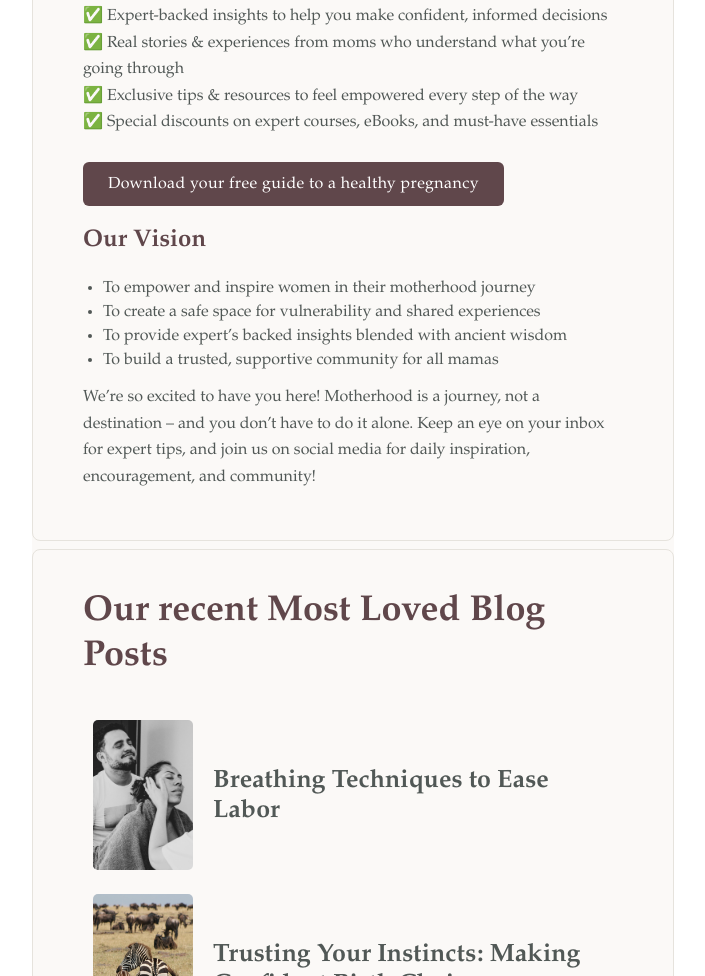
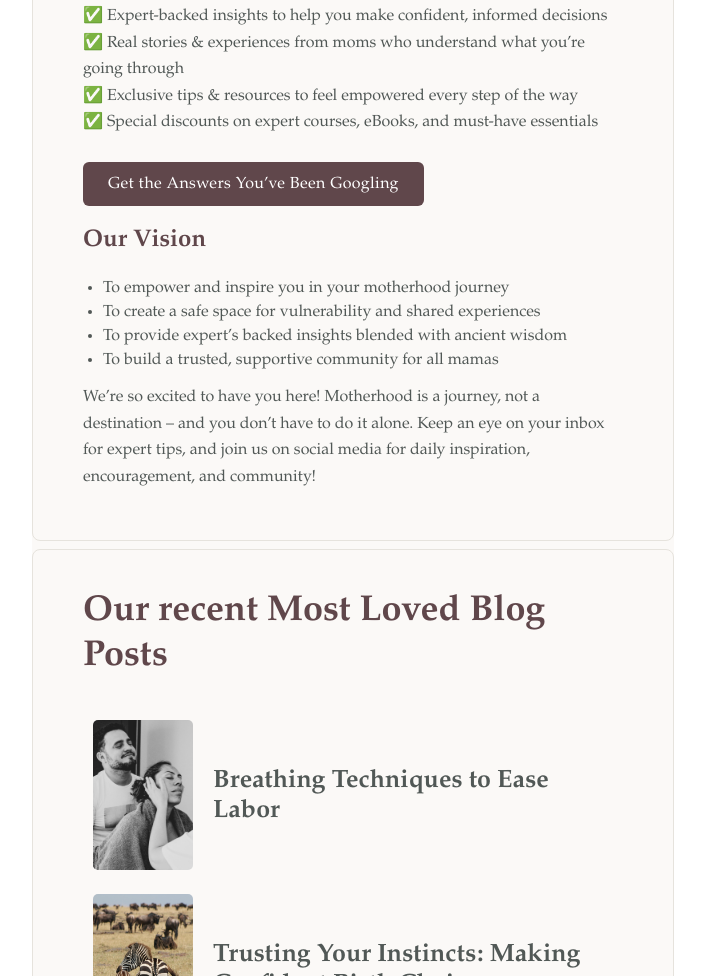
Before and after one commit to joytun-tonny/wc_newsletter, a plain HTML site: page index.html in a window 1280 px wide. Shown: the part 1083-2059 px from the top of the page, without its empty margins (287-992 px from the left). Drawn offline with Linux system fonts and the light colour scheme; a web font is replaced by a local one.

Commit message:
Update index.html

```diff
--- a/index.html
+++ b/index.html
@@ -523,7 +523,7 @@
                                                                     <a href="https://nestandbabyofficial.com/ebooks/" target="_blank"
                                                                         style="display: block; padding: 14px 25px; font-family: 'Libre Baskerville', 'Book Antiqua', Palatino, serif; color: #ffffff; font-size: 16px; letter-spacing: 0.025em; text-decoration: none; border-radius: 6px; line-height: 16px; mso-line-height-rule: at-least; word-break: break-word; min-width: 70px; font-weight: normal; font-style: normal;"
                                                                         data-link-id="136471458547238654">
-                                                                        <div>Download your free guide to a healthy pregnancy</div>
+                                                                        <div>Get the Answers You’ve Been Googling</div>
                                                                     </a>
                                                                 </th>
                                                             </tr>
@@ -542,7 +542,7 @@
                                                         <p
                                                             style="font-family: 'Palatino Linotype', 'Book Antiqua', Palatino, serif; color: #515856; font-size: 16px; line-height: 165%; margin-top: 0; margin-bottom: 10px;">
                                                             <ul style="padding-left: 20px !important;">
-                                                                <li style="padding-top: 8px;">To empower and inspire women in their motherhood journey</li>
+                                                                <li style="padding-top: 8px;">To empower and inspire you in your motherhood journey</li>
                                                                 <li style="padding-top: 8px;">To create a safe space for vulnerability and shared experiences</li>
                                                                 <li style="padding-top: 8px;">To provide expert’s backed insights blended with ancient wisdom</li>
                                                                 <li style="padding-top: 8px;">To build a trusted, supportive community for all mamas</li>
```
